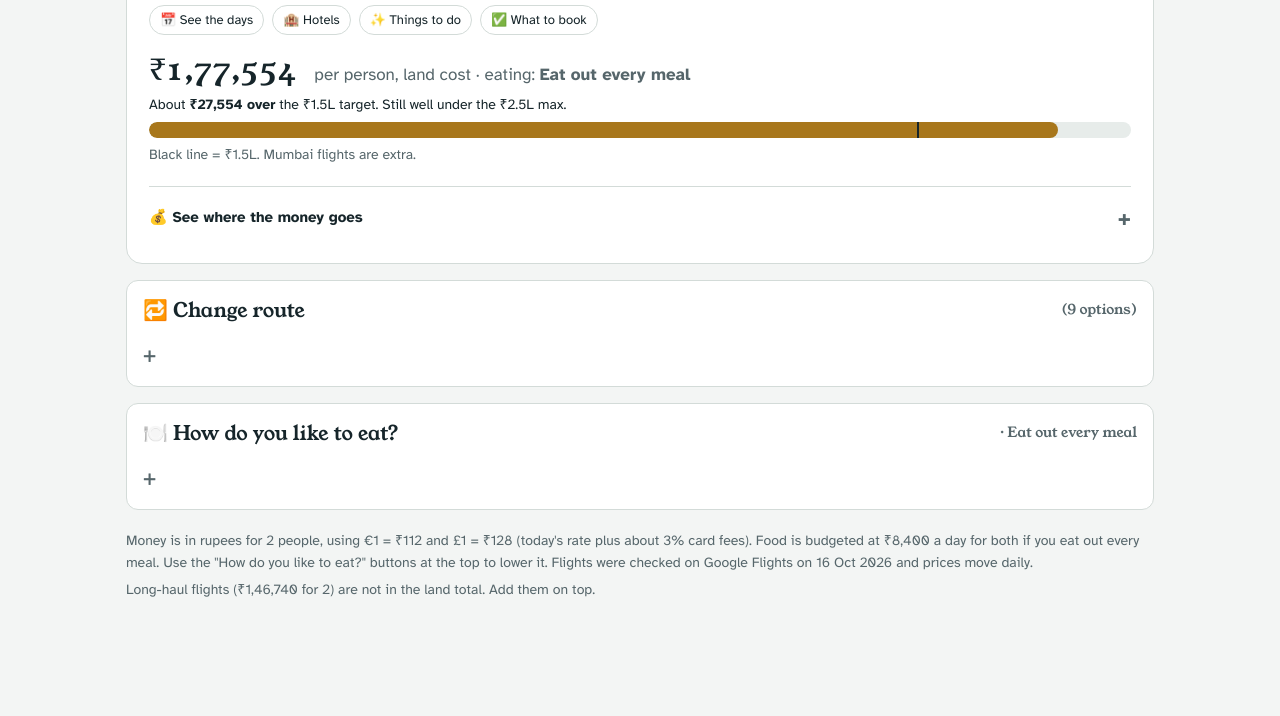
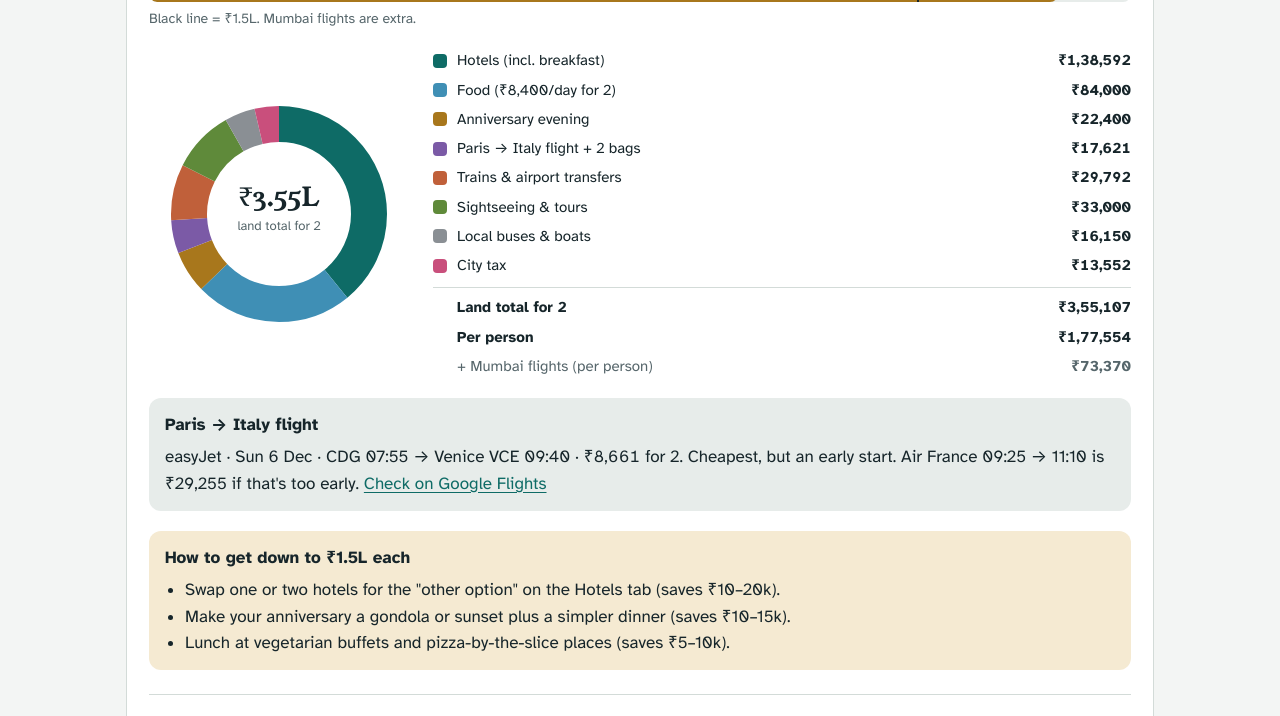
Before and after one commit to durva-dalal/mum-dad-italy, a plain HTML site: page index.html in a window 1280 px wide. Shown: the part 750-1466 px from the top of the page. Before the commit the page ends 1415 px from the top, so only its background shows below. Drawn offline with Linux system fonts and the light colour scheme.

Commit message:
Eating choice and budget dashboard at the top of the Trip tab
Co-Authored-By: Claude Opus 5.5 <noreply@anthropic.com>
Claude-Session: https://claude.ai/code/session_015ZekuSjxzeTsd8iieHkVnd

```diff
--- a/index.html
+++ b/index.html
@@ -210,9 +210,10 @@ details.sub[open]>summary{margin-bottom:6px}
 <nav class="tabs" aria-label="Sections"><button class="tabbtn" id="routechip" style="background:var(--gold-soft);border-color:var(--gold)">🔁 Route</button><button class="tabbtn" data-tab="trip" aria-selected="false">🗺️ Trip</button><button class="tabbtn" data-tab="days" aria-selected="false">📅 Days</button><button class="tabbtn" data-tab="hotels" aria-selected="false">🏨 Hotels</button><button class="tabbtn" data-tab="food" aria-selected="false">🍽️ Food</button><button class="tabbtn" data-tab="together" aria-selected="false">✨ Together</button><button class="tabbtn" data-tab="transport" aria-selected="false">🚆 Transport</button><button class="tabbtn" data-tab="book" aria-selected="false">✅ To book</button><button class="tabbtn" data-tab="info" aria-selected="false">ℹ️ Good to know</button></nav>
 <main>
 <section class="tab" id="tab-trip">
+  <div class="panel" style="gap:12px"><h3>🍽️ How do you like to eat? <span class="small muted" id="foodnow"></span></h3><p class="small muted">Pick this first. It changes the total and each day's food plan.</p><div class="seg" id="foodpick"></div></div>
   <div class="panel" id="summary"></div>
   <details class="ref" id="routepick"><summary>🔁 Change route <span class="small muted">(9 options)</span> <span class="plus">+</span></summary><div class="inner"><p class="small muted">Tap a route. Everything on every tab changes to match it. Prices are per person.</p><div class="groups" id="picker"></div></div></details>
-  <details class="ref" id="foodfold"><summary>🍽️ How do you like to eat? <span class="small muted" id="foodnow"></span> <span class="plus">+</span></summary><div class="inner"><p class="small muted">This changes the total and each day's food plan.</p><div class="seg" id="foodpick"></div></div></details>
+
 </section>
 <section class="tab" id="tab-days" hidden>
   <h2>Day by day</h2>
@@ -730,6 +731,25 @@ function render(){
   const r=ROUTES[current],c=costs(current),f=FLIGHT[current];
   const target=150000, over=c.pp-target, maxv=Math.max(c.pp,target)*1.08;
   document.getElementById("summary").innerHTML=`
+<h3>💰 Your trip budget</h3>
+   <div class="budgetbar">
+     <div style="display:flex;flex-wrap:wrap;gap:6px 18px;align-items:baseline"><span class="bignum num">${inr(c.pp)}</span><span class="muted">per person, land cost · eating: <b>${FOODMODES[FOODMODE].n}</b></span></div>
+     <div class="small">${over>0?`About <b>${inr(over)} over</b> the ₹1.5L target. Still well under the ₹2.5L max.`:`<b>${inr(-over)} under</b> the ₹1.5L target.`}</div>
+     <div class="bar" aria-hidden="true"><i class="${over>0?'over':''}" style="width:${c.pp/maxv*100}%"></i><u style="left:${target/maxv*100}%"></u></div>
+     <div class="small muted">Black line = ₹1.5L. Mumbai flights are extra.</div>
+   </div>
+   <div class="money">${donut(c.parts,c.total)}
+     <div class="legend">${c.parts.map(([n,v,col])=>`<div class="lg"><span class="sw" style="background:var(${col})"></span><span>${n}</span><span class="v">${inr(v)}</span></div>`).join("")}
+       <div class="lg" style="border-top:1px solid var(--line);padding-top:8px;margin-top:4px"><span></span><b>Land total for 2</b><span class="v">${inr(c.total)}</span></div>
+       <div class="lg"><span></span><b>Per person</b><span class="v">${inr(c.pp)}</span></div>
+       <div class="lg"><span></span><span class="muted">+ Mumbai flights (per person)</span><span class="v muted">${inr(73370)}</span></div>
+     </div>
+   </div>
+   ${FOODMODE!=="out"?`<div class="callout"><b>Eating "${FOODMODES[FOODMODE].n}" saves about ${inr(84000-FOODMODES[FOODMODE].v)} on this route.</b><p class="small">If you'd like to use it, a few ideas:</p><div class="extras">${EXTRAS.filter(e=>!e.only||r.path.includes(e.only)).map(e=>`<div class="extra"><span>${e.t}</span><b class="num">${e.p}</b></div>`).join("")}</div></div>`:""}
+
+   <div class="callout"><b>Paris → Italy flight</b><p>${f.t} · <span class="num">${inr(f.p)}</span> for 2. ${f.why} <a href="https://www.google.com/travel/flights" target="_blank" rel="noopener">Check on Google Flights</a></p></div>
+   ${over>0?`<div class="callout gold"><b>How to get down to ₹1.5L each</b><ul><li>Swap one or two hotels for the "other option" on the Hotels tab (saves ₹10–20k).</li><li>Make your anniversary a gondola or sunset plus a simpler dinner (saves ₹10–15k).</li><li>Lunch at vegetarian buffets and pizza-by-the-slice places (saves ₹5–10k).</li></ul></div>`:""}
+   <hr style="border:0;border-top:1px solid var(--line);margin:4px 0">
    <div class="top"><div style="display:flex;flex-direction:column;gap:8px;min-width:0">
      <span class="eyebrow">Route ${current}${r.tag[1]?" · "+r.tag[1]:""}</span>
      <h3 style="font-size:26px">${r.name}</h3>
@@ -741,25 +761,7 @@ function render(){
      <div class="facts"><a class="chip" href="#days" data-goto="days">📅 See the days</a><a class="chip" href="#hotels" data-goto="hotels">🏨 Hotels</a><a class="chip" href="#together" data-goto="together">✨ Things to do</a><a class="chip" href="#book" data-goto="book">✅ What to book</a></div>
    </div>
    <div class="mapbox">${routeMap(current)}<div class="mapkey"><span><i class="f"></i>flight</span><span><i></i>train</span><span>♥ anniversary</span></div></div></div>
-   <div class="budgetbar">
-     <div style="display:flex;flex-wrap:wrap;gap:6px 18px;align-items:baseline"><span class="bignum num">${inr(c.pp)}</span><span class="muted">per person, land cost · eating: <b>${FOODMODES[FOODMODE].n}</b></span></div>
-     <div class="small">${over>0?`About <b>${inr(over)} over</b> the ₹1.5L target. Still well under the ₹2.5L max.`:`<b>${inr(-over)} under</b> the ₹1.5L target.`}</div>
-     <div class="bar" aria-hidden="true"><i class="${over>0?'over':''}" style="width:${c.pp/maxv*100}%"></i><u style="left:${target/maxv*100}%"></u></div>
-     <div class="small muted">Black line = ₹1.5L. Mumbai flights are extra.</div>
-   </div>
-   <details class="sub"><summary>💰 See where the money goes <span class="plus">+</span></summary>
-   <div style="display:flex;flex-direction:column;gap:16px;padding-top:8px">
-   <div class="money">${donut(c.parts,c.total)}
-     <div class="legend">${c.parts.map(([n,v,col])=>`<div class="lg"><span class="sw" style="background:var(${col})"></span><span>${n}</span><span class="v">${inr(v)}</span></div>`).join("")}
-       <div class="lg" style="border-top:1px solid var(--line);padding-top:8px;margin-top:4px"><span></span><b>Land total for 2</b><span class="v">${inr(c.total)}</span></div>
-       <div class="lg"><span></span><b>Per person</b><span class="v">${inr(c.pp)}</span></div>
-       <div class="lg"><span></span><span class="muted">+ Mumbai flights (per person)</span><span class="v muted">${inr(73370)}</span></div>
-     </div>
-   </div>
-   ${FOODMODE!=="out"?`<div class="callout"><b>Eating "${FOODMODES[FOODMODE].n}" saves about ${inr(84000-FOODMODES[FOODMODE].v)} on this route.</b><p class="small">If you'd like to use it, a few ideas:</p><div class="extras">${EXTRAS.filter(e=>!e.only||r.path.includes(e.only)).map(e=>`<div class="extra"><span>${e.t}</span><b class="num">${e.p}</b></div>`).join("")}</div></div>`:""}
-
-   <div class="callout"><b>Paris → Italy flight</b><p>${f.t} · <span class="num">${inr(f.p)}</span> for 2. ${f.why} <a href="https://www.google.com/travel/flights" target="_blank" rel="noopener">Check on Google Flights</a></p></div>
-   ${over>0?`<div class="callout gold"><b>How to get down to ₹1.5L each</b><ul><li>Swap one or two hotels for the "other option" on the Hotels tab (saves ₹10–20k).</li><li>Make your anniversary a gondola or sunset plus a simpler dinner (saves ₹10–15k).</li><li>Lunch at vegetarian buffets and pizza-by-the-slice places (saves ₹5–10k).</li></ul></div>`:""}</div></details>`;
+`;
 
   document.getElementById("dayshead").innerHTML=`<p class="small"><b>Route ${current}: ${r.name}</b></p>${nightsChips(r)}`;
   document.getElementById("days").innerHTML=DAYS[current].map((d,i)=>`<details class="day ${d.anniv?'anniv':''}"><summary><span class="dthumb" style="${bg(dayImg(d))}" aria-hidden="true"></span><span class="date"><span>${d.date[0]}</span><b>${d.date[1]}</b></span><span class="sumtxt"><span class="t">${d.title}</span><br><span class="c">${d.city}</span><br>${wxChip(d)}</span><span class="plus" aria-hidden="true">+</span></summary><div class="daybody">${d.title!=="Fly home"?`<p class="small">🏨 Tonight: <a href="#hotels" data-goto="hotels">${HOTEL[OVERNIGHT(d)].name}</a></p>`:""}<div class="dayimg" style="${bg(dayImg(d))}" role="img" aria-label="${CAP[dayImg(d)]}"><span style="position:absolute;left:8px;bottom:8px;font-size:12px;font-weight:700;color:#fff;background:rgba(0,0,0,.45);padding:3px 8px;border-radius:999px">${CAP[dayImg(d)]}</span></div>${d.go?`<div class="blk"><span>Getting there</span><div>${linkify(d.go,OVERNIGHT(d))}</div></div>`:""}${d.see?`<div class="blk"><span>Plan</span><ul>${d.see.map(s=>`<li>${linkify(s,OVERNIGHT(d))}</li>`).join("")}</ul></div>`:""}${moveBlock(d)}${foodBlock(d)}</div></details>`).join("");
```
